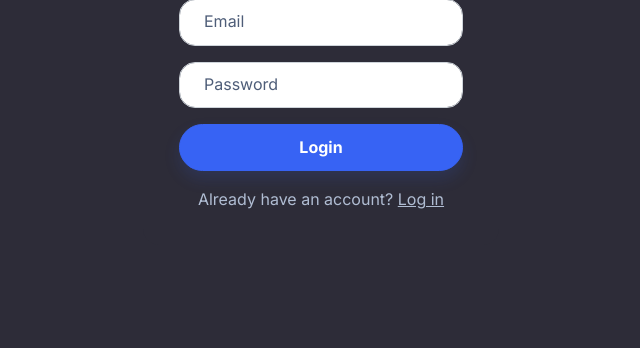
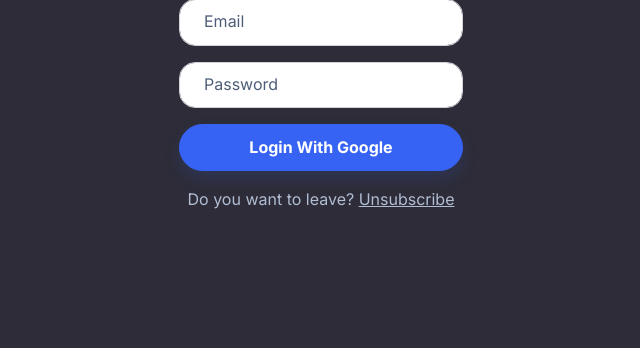
Before and after one commit to Sean-fn/Homework-Syncing-With-Moodle, a Flask app: page /login in a window 1280 px wide. Shown: the part 449-797 px from the top of the page, without its empty margins (319-959 px from the left). Run offline with Flask 3, Linux system fonts and the light colour scheme; some libraries are stand-ins or nearby versions.

Commit message:
Feature: unsubscribe

```diff
--- a/frontend/templates/signup.html
+++ b/frontend/templates/signup.html
@@ -44,8 +44,10 @@
                                         Remember me
                                     </label>
                                 </div> -->
-                                <div class="mb-3"><button class="btn btn-primary shadow d-block w-100" type="submit" herf="index.html">Login</button></div>
-                                <p class="text-muted">Already have an account?&nbsp;<a href="login">Log in</a></p>
+                                <div class="mb-3" action="/login"><button class="btn btn-primary shadow d-block w-100" type="submit" herf="login.html">Login With Google</button></div>
+                                <!-- <div class="mb-3" action="/delete-account"><button class="btn btn-primary shadow d-block w-100" type="submit" herf="delete-account.html">Delete Account</button></div> -->
+                                <p class="text-muted">Do you want to leave?&nbsp;<a href="delete-account">Unsubscribe</a></p>
+                                <!-- <p class="text-muted">Already have an account?&nbsp;<a href="">Log in</a></p> -->
                             </form>
                         </div>
                     </div>
```
